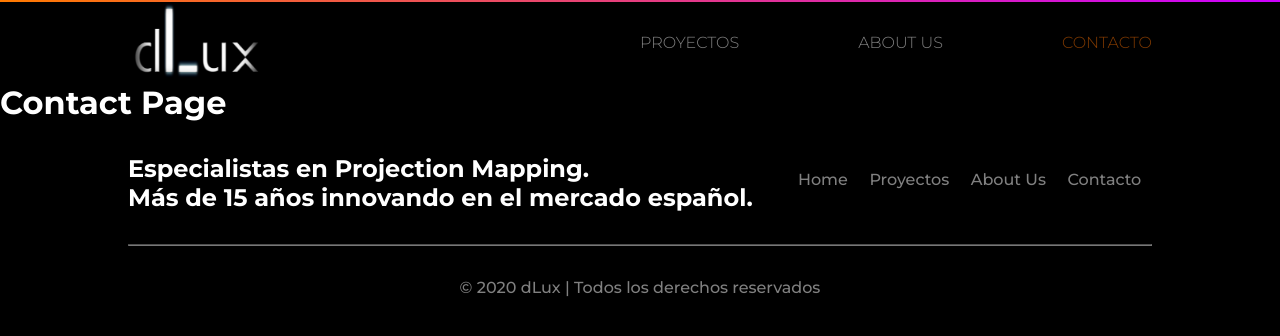
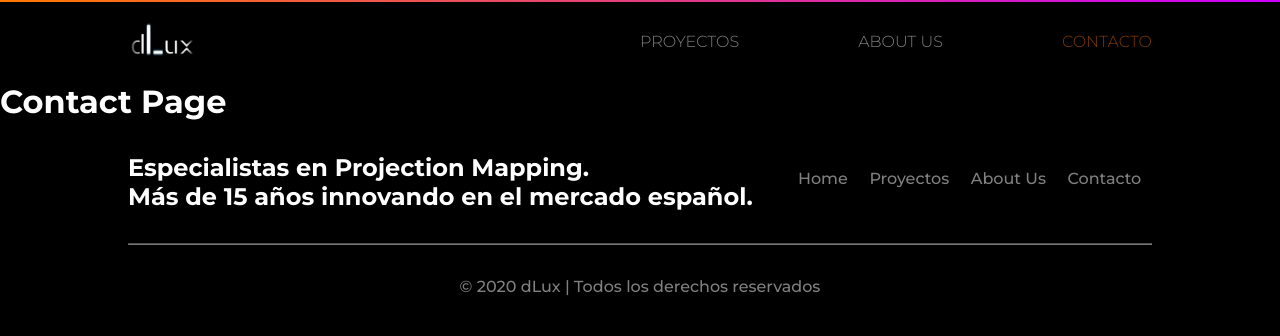
Before and after one commit to juangrafista/dlux, a Next.js app: page /contact in a window 1280 px wide. Shown: the top 336 px of the page. Built offline with nearby package versions, Linux system fonts and the light colour scheme.

Commit message:
updated next to version 12

```diff
--- a/components/MainVideo.js
+++ b/components/MainVideo.js
@@ -14,7 +14,7 @@ const MainVideo = ({ video }) => {
           muted={true}
           playing={true}
           loop={true}
-          controls={true}
+          controls={false}
         />
       </div>
     </StyledVideo>
--- a/components/Nav.js
+++ b/components/Nav.js
@@ -25,8 +25,8 @@ const Nav = () => {
               <Image
                 src='/dlux-logo.jpg'
                 alt='dlux-logo'
-                width={138}
-                height={77}
+                width={69}
+                height={35}
                 quality={50}
                 loading='eager'
                 priority
@@ -72,9 +72,6 @@ const StyledNav = styled.nav`
   padding: 0rem 10%;
   .logo {
     flex: 1 1 20rem;
-    img {
-      height: 35px;
-    }
   }
   .links {
     flex: 1 1 20rem;
--- a/components/PostContent.js
+++ b/components/PostContent.js
@@ -20,7 +20,7 @@ const StyledContent = styled.div`
   text-align: center;
   p {
     padding-bottom: 1.4rem;
-    width: 80%;
+    max-width: 600px;
     margin: 0 auto;
     line-height: 2;
   }
--- a/components/RecentCard.js
+++ b/components/RecentCard.js
@@ -16,6 +16,7 @@ const RecentCard = ({ post }) => {
               alt={post.title}
               layout='fill'
               objectFit='cover'
+              sizes='(max-width: 600px) 100vw, (max-width: 1023px) 48vw, 23vw'
             />
           </div>
           <div className='text'>
--- a/package.json
+++ b/package.json
@@ -16,10 +16,10 @@
     "date-fns": "^2.16.1",
     "get-video-id": "^3.1.5",
     "get-youtube-id": "^1.0.1",
-    "next": "10.0.3",
+    "next": "12",
     "next-sanity": "^0.1.8",
-    "react": "17.0.1",
-    "react-dom": "17.0.1",
+    "react": "^17.0.2",
+    "react-dom": "^17.0.2",
     "react-masonry-css": "^1.0.14",
     "react-player": "^2.7.2",
     "react-spinners": "^0.10.4",
--- a/pages/projects.js
+++ b/pages/projects.js
@@ -122,6 +122,7 @@ const CatDescription = styled.div`
 
 export async function getStaticProps() {
   const categories = await getCategories()
+
   const postsByCat = await getPostsByCategory({ category: categories[0].title })
   return {
     props: {
```
Also changed, not shown: 1 other file (tests, documents, lock files or other folders).
